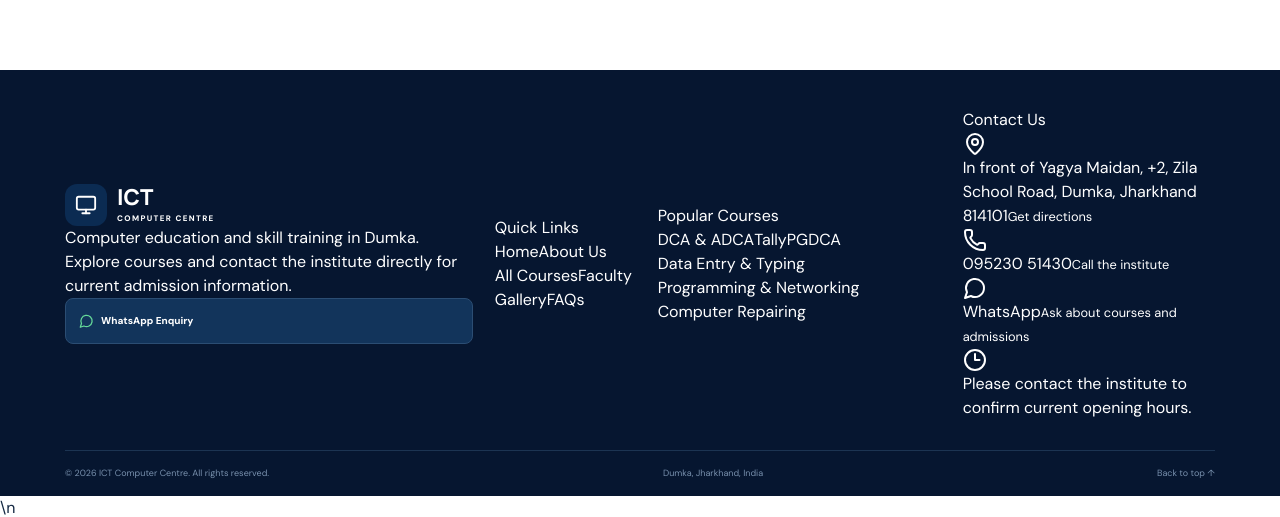
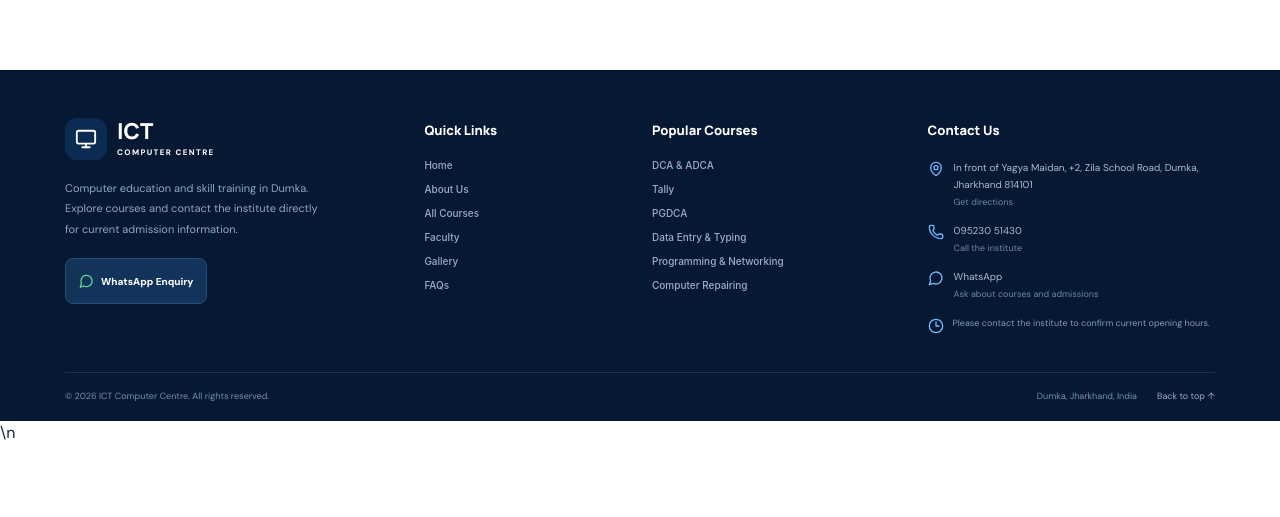
Before and after one commit to kunalkunar108/-ictcomputercentredumka.in, a React (Vite) app: page / in a window 1280 px wide. Shown: the part 7214-7731 px from the top of the page. After the commit the page ends 7659 px from the top, so only its background shows below. Built offline with nearby package versions, Linux system fonts and the light colour scheme.

Commit message:
Style responsive four-column ICT institute footer

```diff
--- a/src/styles.css
+++ b/src/styles.css
@@ -103,3 +103,24 @@
  .floatingWa{bottom:76px}
  footer{padding-bottom:55px}
 }
+
+
+/* Four-column institute footer */
+.siteFooter{background:#061832;color:#fff;padding:48px max(calc((100vw - 1150px)/2),5%) 0}
+.siteFooter .footerMain{display:grid;grid-template-columns:1.35fr .8fr 1fr 1.2fr;gap:36px;align-items:start;padding-bottom:38px}
+.footerBrandCol .brand{display:inline-flex}
+.footerBrandCol>p{font-size:11px;line-height:1.9;color:#91a8c2;max-width:260px;margin:18px 0}
+.footerBrandCol .footerWa{display:inline-flex;color:#fff}
+.footerColumn{display:flex;flex-direction:column;align-items:flex-start;gap:12px}
+.footerColumn h3{font:800 13px Manrope;color:#fff;margin:3px 0 8px}
+.footerColumn>button{border:0;padding:0;background:none;color:#9bb0c8;font:500 10px Inter,sans-serif;cursor:pointer;text-align:left;transition:color .2s}
+.footerColumn>button:hover,.footerBottom button:hover{color:#fff}
+.footerContact>a{display:flex;align-items:flex-start;gap:10px;color:#a9bdd3;font-size:10px;line-height:1.7}
+.footerContact>a>svg,.footerHours>svg{width:16px;height:16px;min-width:16px;color:#72baff;margin-top:2px}
+.footerContact a small{display:block;color:#6f89a6;font-size:9px;margin-top:2px}
+.footerHours{display:flex;align-items:flex-start;gap:9px;color:#849bb5;font-size:9px;line-height:1.7;margin:2px 0 0}
+.siteFooter .footerBottom{border-top:1px solid #1b3453;padding:17px 0;display:flex;align-items:center;gap:20px;color:#7890ad;font-size:9px}
+.siteFooter .footerBottom span:first-child{margin-right:auto}
+.siteFooter .footerBottom button{border:0;background:none;color:#9bb0c8;font-size:9px;cursor:pointer}
+@media(max-width:900px){.siteFooter .footerMain{grid-template-columns:1fr 1fr;gap:30px}.footerBrandCol>p{max-width:340px}}
+@media(max-width:560px){.siteFooter{padding:38px 20px 0}.siteFooter .footerMain{grid-template-columns:1fr 1fr;gap:28px 18px}.footerBrandCol{grid-column:1/-1}.footerContact{grid-column:1/-1}.siteFooter .footerBottom{flex-wrap:wrap;gap:10px}.siteFooter .footerBottom span:first-child{width:100%;margin:0}.siteFooter .footerBottom button{margin-left:auto}}
```
